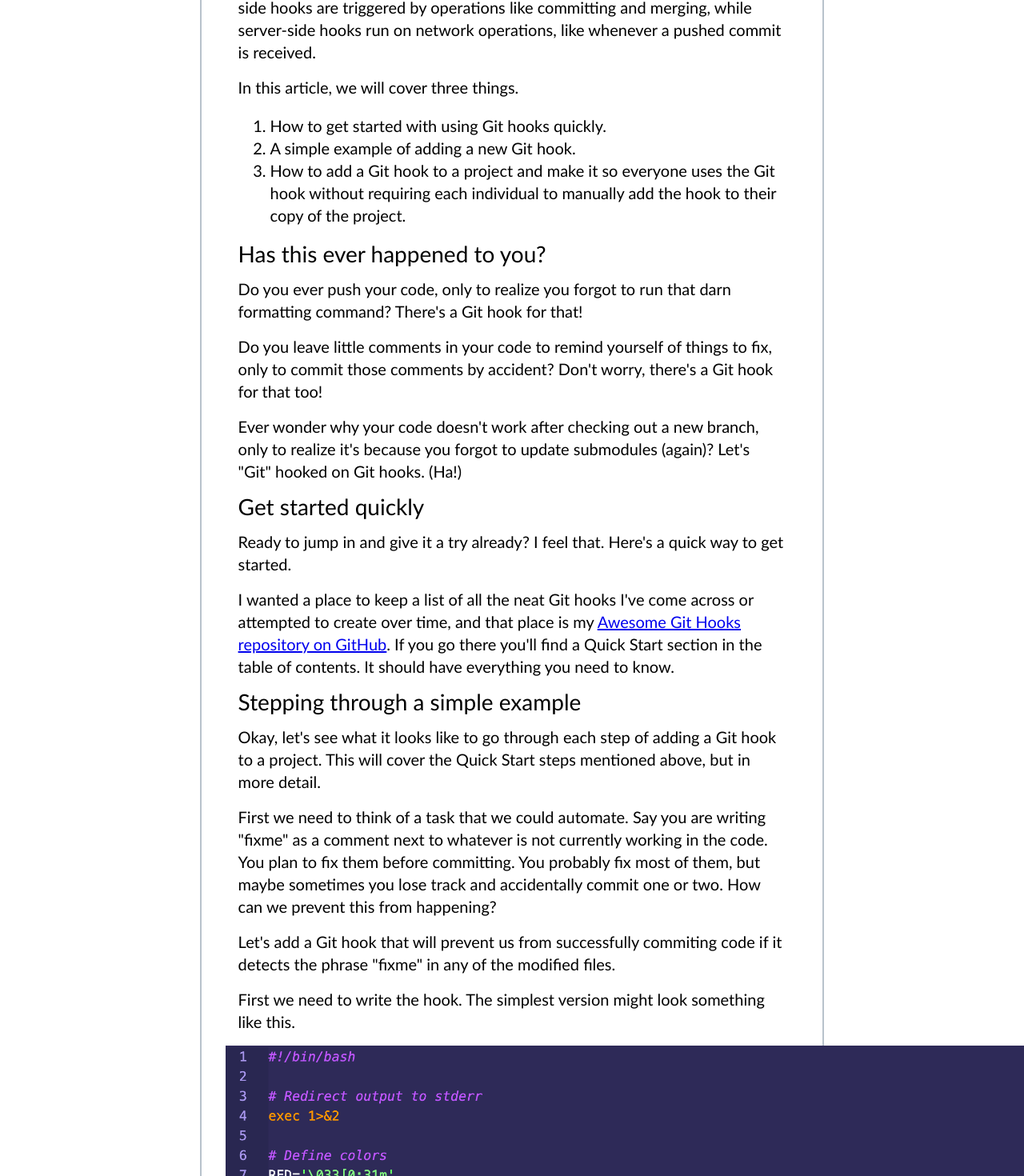
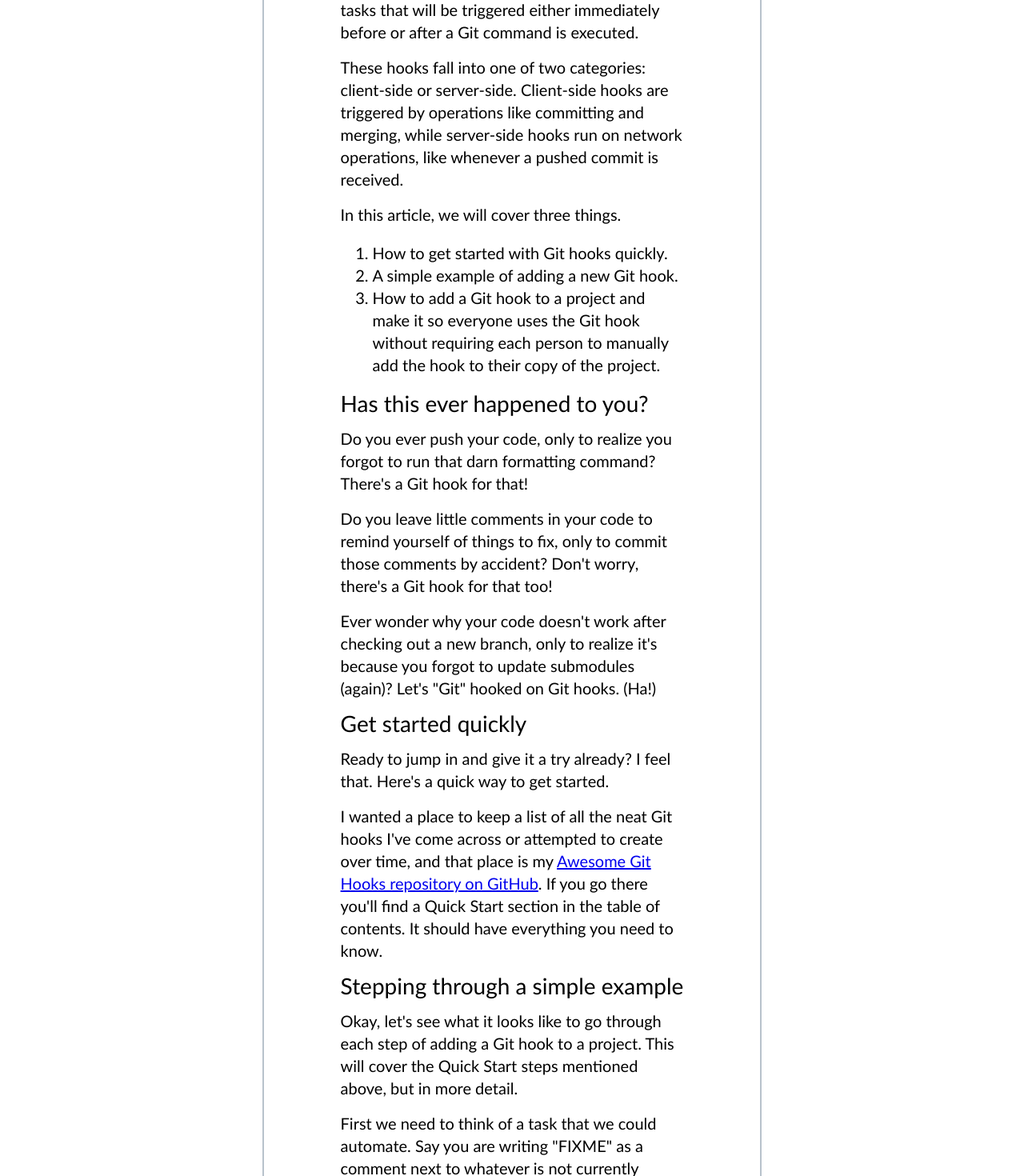
Before and after one commit to CompSciLauren/compscilauren.github.io, a React (Create React App) app: page /blog/improve-your-git-workflow-and-save-time-with-git-hooks in a window 1280 px wide. Shown: the part 636-2106 px from the top of the page at 80% size. Built offline with nearby package versions, Linux system fonts and the light colour scheme.

Commit message:
Improve blog article and layout

```diff
--- a/src/blog/articles/2020-june/Article0615.jsx
+++ b/src/blog/articles/2020-june/Article0615.jsx
@@ -14,7 +14,7 @@ function Article0615() {
       <main id="main-content">
         <div className="blog-page-wrap">
           <h1>Improve your Git workflow and save time with Git hooks</h1>
-          <BlogProfileTop date="June 15th, 2020" readTime="6 min" />
+          <BlogProfileTop date="June 15th, 2020" readTime="9 min" />
           <div className="tag-container">
             <Tag title="git" />
             <Tag title="automation" />
@@ -38,11 +38,11 @@ function Article0615() {
             <p>
               In this article, we will cover three things.
               <ol>
-                <li>How to get started with using Git hooks quickly.</li>
+                <li>How to get started with Git hooks quickly.</li>
                 <li>A simple example of adding a new Git hook.</li>
                 <li>
                   How to add a Git hook to a project and make it so everyone
-                  uses the Git hook without requiring each individual to
+                  uses the Git hook without requiring each person to
                   manually add the hook to their copy of the project.
                 </li>
               </ol>
@@ -90,7 +90,7 @@ function Article0615() {
             </p>
             <p>
               First we need to think of a task that we could automate. Say you
-              are writing "fixme" as a comment next to whatever is not currently
+              are writing "FIXME" as a comment next to whatever is not currently
               working in the code. You plan to fix them before committing. You
               probably fix most of them, but maybe sometimes you lose track and
               accidentally commit one or two. How can we prevent this from
@@ -98,7 +98,7 @@ function Article0615() {
             </p>
             <p>
               Let's add a Git hook that will prevent us from successfully
-              commiting code if it detects the phrase "fixme" in any of the
+              commiting code if it detects the phrase "FIXME" in any of the
               modified files.
             </p>
             <p>
@@ -108,7 +108,7 @@ function Article0615() {
             <img
               src={CodeSnippet}
               alt="Code snippet for a Git hook"
-              width="1000"
+              width="620px"
             ></img>
             <p style={{ fontSize: "16px", textAlign: "center" }}>
               <a
@@ -151,6 +151,7 @@ function Article0615() {
               <img
                 src={FailedCommit}
                 alt="An attempt to commit the key phrase, it fails thanks to the Git hook"
+                width="620px"
               ></img>
             </div>
             <p>
@@ -164,7 +165,7 @@ function Article0615() {
             <p>
               After we remove that comment, we will be able to successfully
               commit the code! A couple things you might be wondering. Does this
-              work if we write "fixme" in lowercase? What if we write it like
+              work if we write "FIXME" in lowercase? What if we write it like
               "FIXME:" instead? Also, is this hook checking for comments only,
               or if the phrase found its way into a block of text inside an HTML
               &lt;p&gt; tag, would it still stop the commit?
--- a/src/blog/blog.css
+++ b/src/blog/blog.css
@@ -27,8 +27,8 @@ p {
   margin: auto;
   margin-top: 100px;
   margin-bottom: 60px;
-  width: 56%;
-  padding: 30px;
+  width: 36%;
+  padding: 30px 80px;
   border: 2px solid #b8c2cc;
 }
 
```
